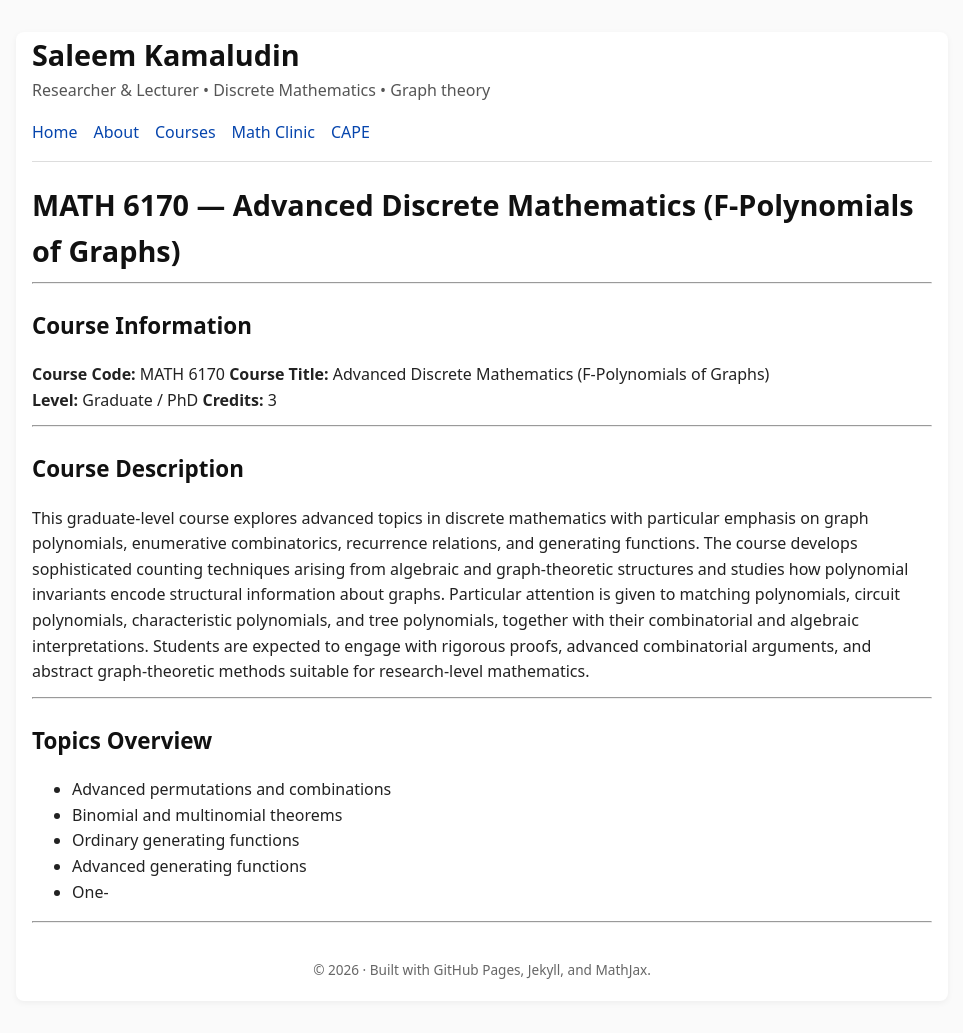
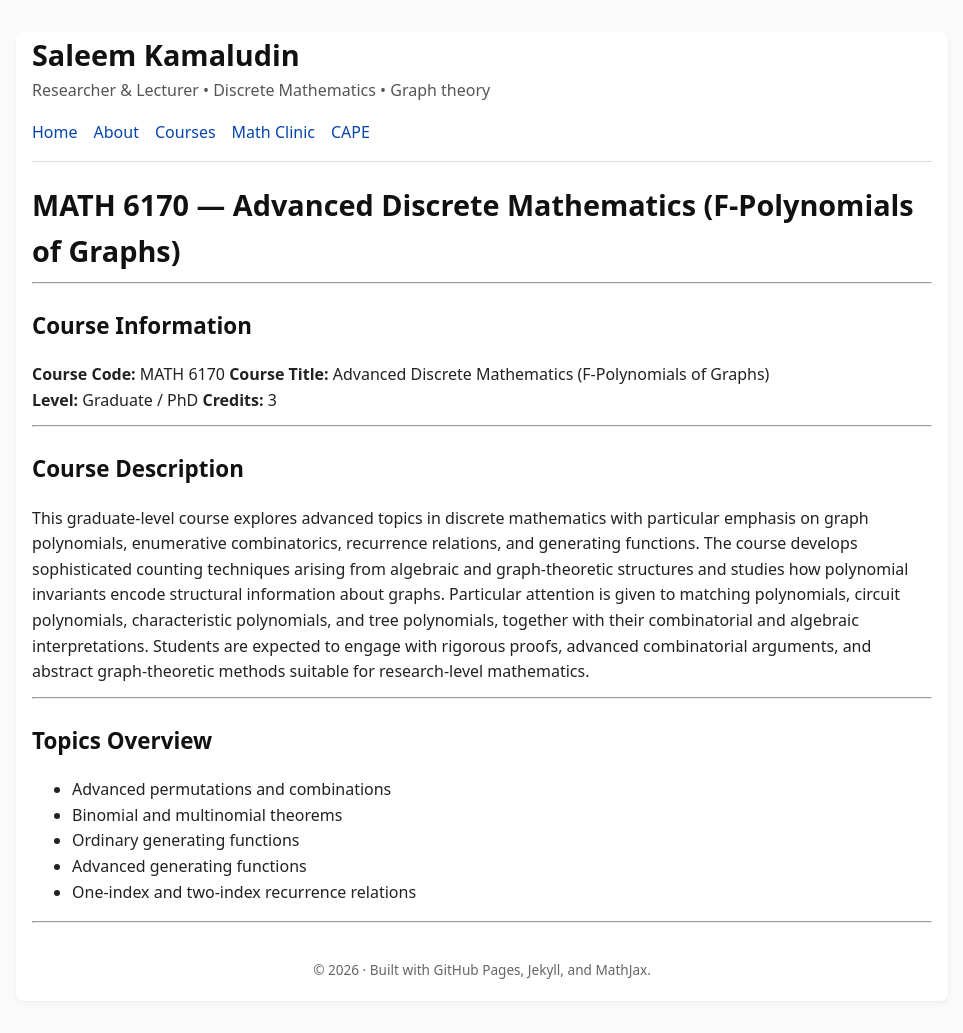
Before and after one commit to SaleemKamaludin/SaleemKamaludin.github.io, a Jekyll site: the page built from courses/graduate/advanced-discrete-mathematics/index.md, in a window 1280 px wide. Shown: the whole page, without its empty margins (158-1121 px from the left). Built offline with Jekyll 4.4.1, drawn with Linux system fonts in a browser that asks for light colours.

Commit message:
Update index.md

```diff
--- a/courses/graduate/advanced-discrete-mathematics/index.md
+++ b/courses/graduate/advanced-discrete-mathematics/index.md
@@ -31,4 +31,4 @@ Students are expected to engage with rigorous proofs, advanced combinatorial arg
 - Binomial and multinomial theorems
 - Ordinary generating functions
 - Advanced generating functions
-- One-
+- One-index and two-index recurrence relations
```
